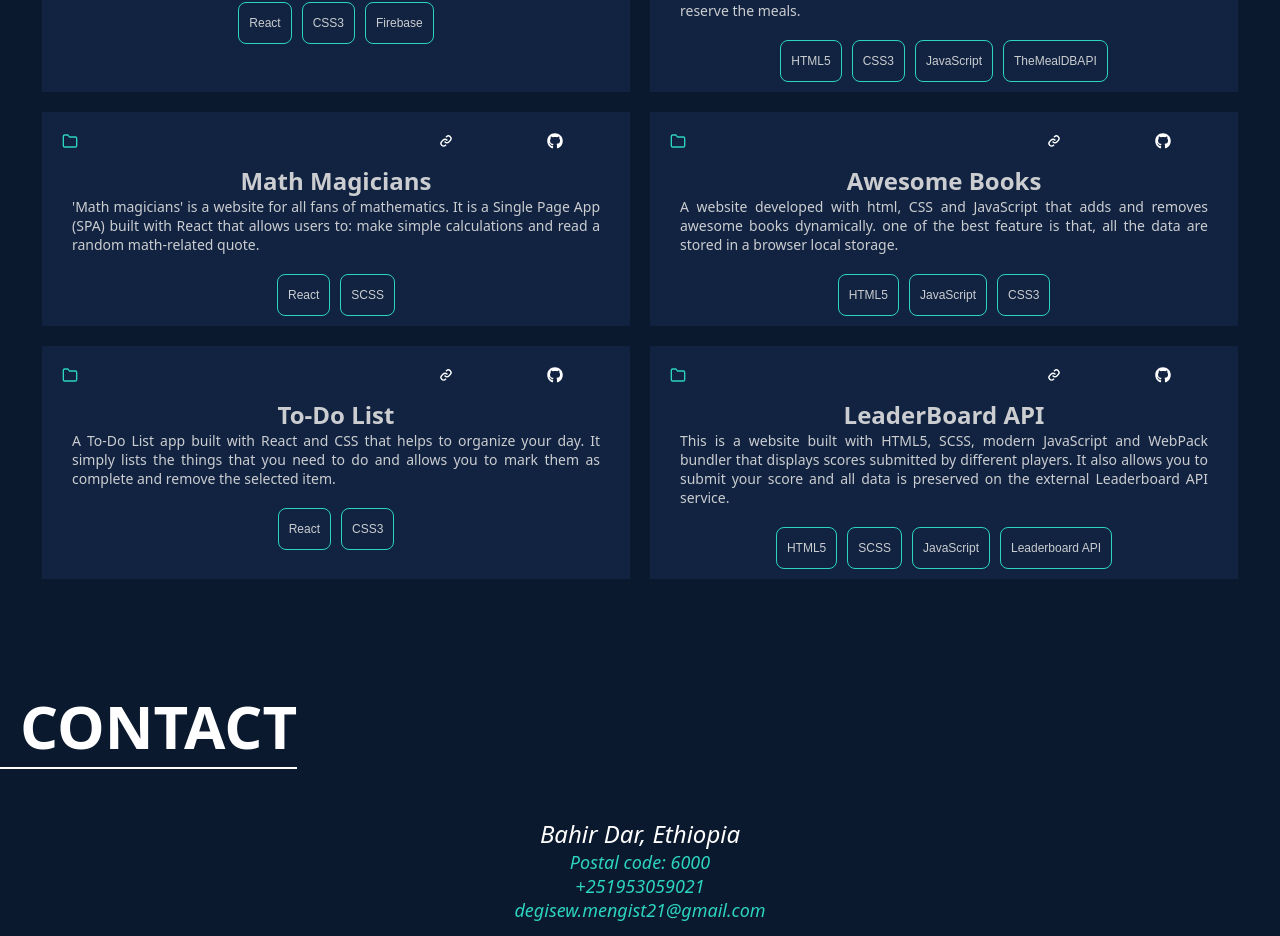
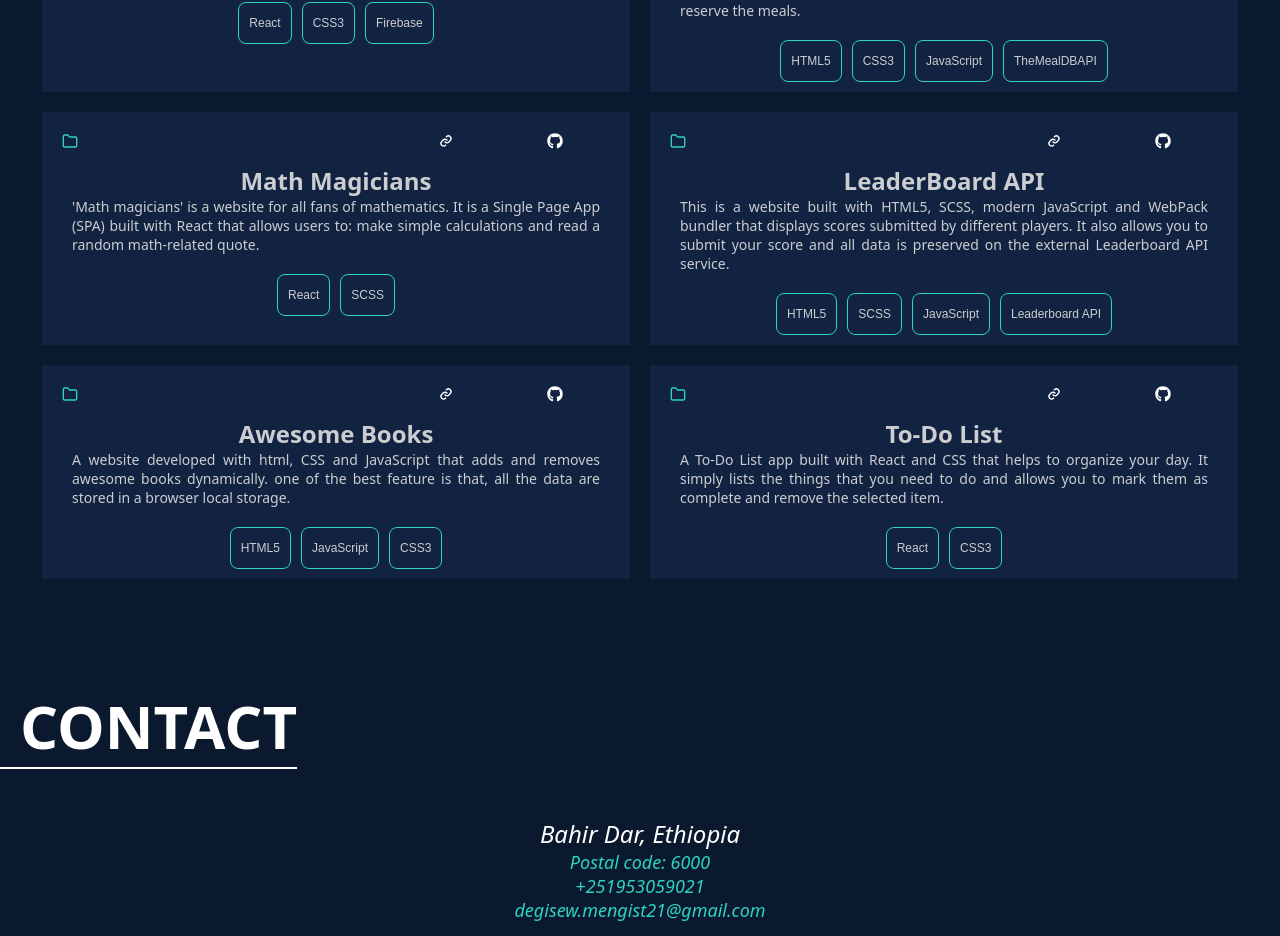
Before and after one commit to degisew/SPA-Portfolio, a React (Create React App) app: page / in a window 1280 px wide. Shown: the part 2829-3765 px from the top of the page. Built offline with nearby package versions, Linux system fonts and the light colour scheme.

Commit message:
Added a data for projects

```diff
--- a/src/Components/Data.js
+++ b/src/Components/Data.js
@@ -69,6 +69,15 @@ const projects = [
   },
   {
     id: 4,
+    title: "LeaderBoard API",
+    builtWith: ["HTML5", "SCSS", "JavaScript", "Leaderboard API"],
+    github: "https://github.com/degisew/Leaderboard-API",
+    live: "https://degisew.github.io/Leaderboard-API/dist/",
+    description:
+      "This is a website built with HTML5, SCSS, modern JavaScript and WebPack bundler that displays scores submitted by different players. It also allows you to submit your score and all data is preserved on the external Leaderboard API service.",
+  },
+  {
+    id: 5,
     title: "Awesome Books",
     builtWith: ["HTML5", "JavaScript", "CSS3"],
     github: "https://github.com/degisew/awesome-books",
@@ -77,22 +86,13 @@ const projects = [
       "A website developed with html, CSS and JavaScript that adds and removes awesome books dynamically. one of the best feature is that, all the data are stored in a browser local storage.",
   },
   {
-    id: 5,
+    id: 6,
     title: "To-Do List",
     builtWith: ["React", "CSS3"],
     github: "https://github.com/degisew/React-To-Do-List-App",
     live: "#",
     description:
       "A To-Do List app built with React and CSS that helps to organize your day. It simply lists the things that you need to do and allows you to mark them as complete and remove the selected item.",
-  },
-  {
-    id: 6,
-    title: "LeaderBoard API",
-    builtWith: ["HTML5", "SCSS", "JavaScript", "Leaderboard API"],
-    github: "https://github.com/degisew/Leaderboard-API",
-    live: "https://degisew.github.io/Leaderboard-API/dist/",
-    description:
-      "This is a website built with HTML5, SCSS, modern JavaScript and WebPack bundler that displays scores submitted by different players. It also allows you to submit your score and all data is preserved on the external Leaderboard API service.",
   },
 ];
 
```
